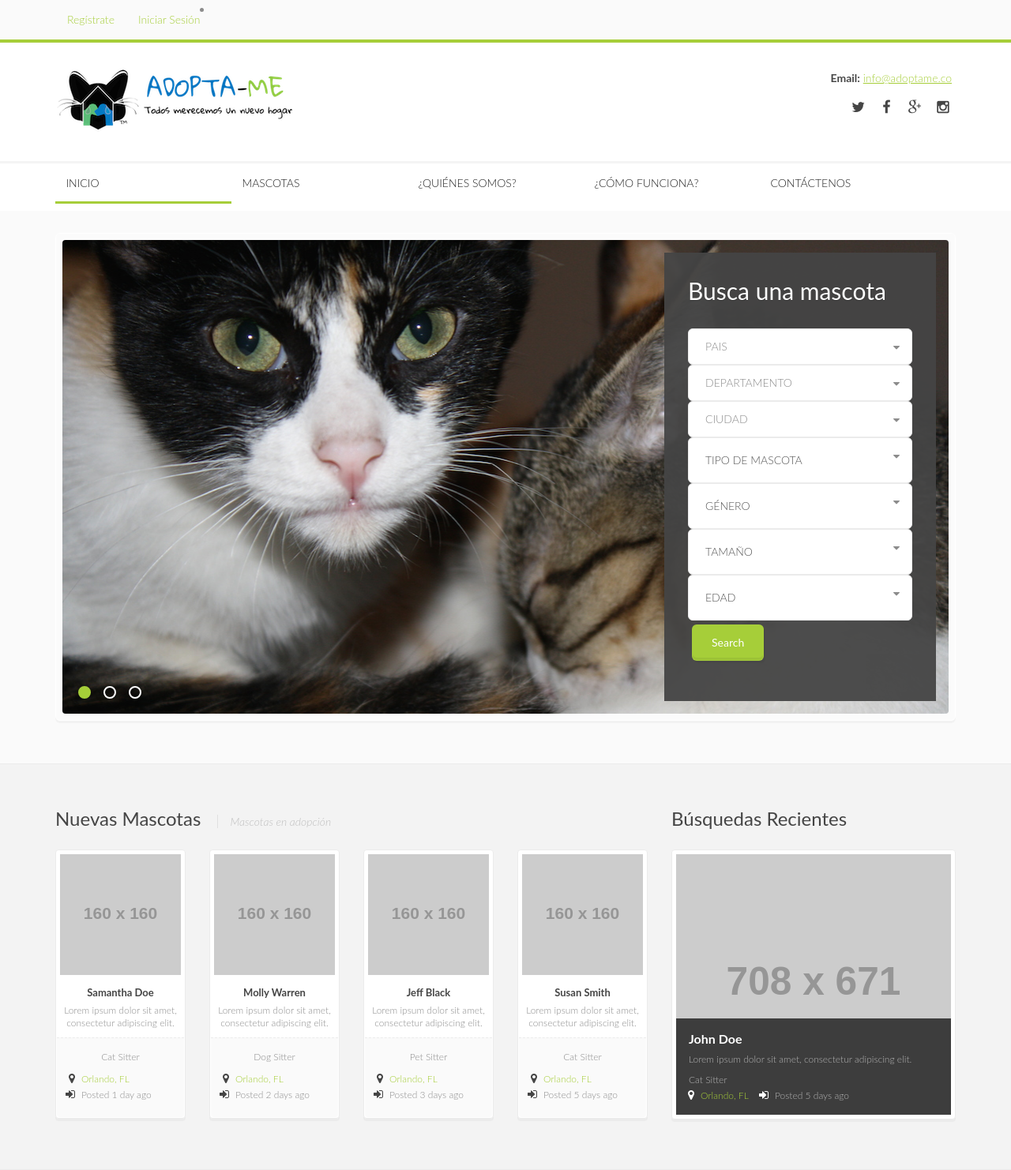
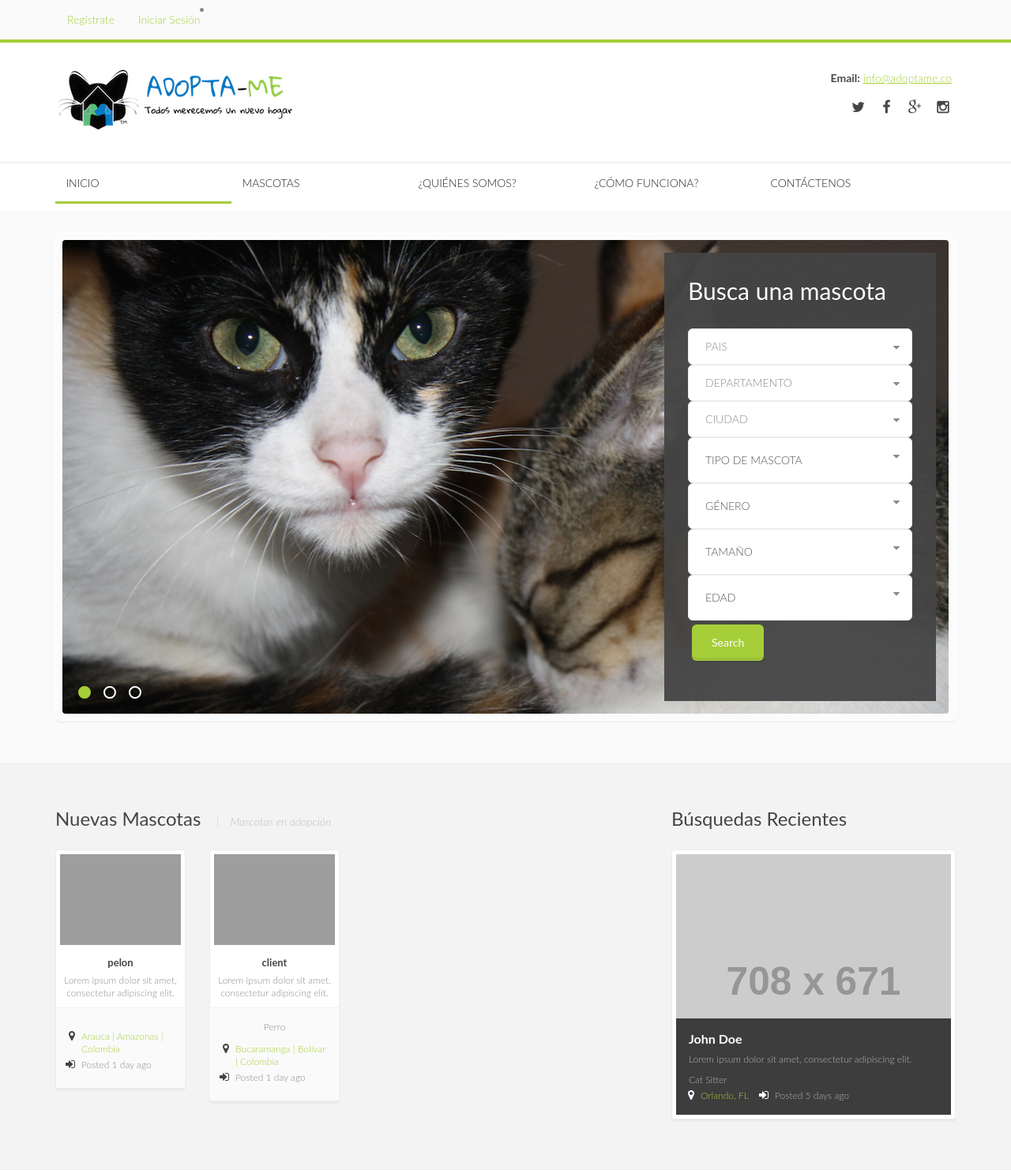
Before and after one commit to MumiRuiz/Adoptame-WebSite, a Rails app: page / in a window 1280 px wide. Shown: the top 1482 px of the page at 79% size. Run offline with Rails 7, Linux system fonts and the light colour scheme; data comes from the database, SQL or seed files in the repository; style sheets or scripts are compiled from the project's sources; some libraries are stand-ins or nearby versions; grey boxes are pictures that could not be loaded.

Commit message:
cambio de imagen

```diff
--- a/app/controllers/institutions_controller.rb
+++ b/app/controllers/institutions_controller.rb
@@ -5,6 +5,7 @@ class InstitutionsController < ApplicationController
   # GET /institutions.json
   def index
     @institutions = Institution.all
+    @pets = Institution.all.limit(3)
   end
 
   # GET /institutions/1
--- a/app/controllers/posts_controller.rb
+++ b/app/controllers/posts_controller.rb
@@ -6,6 +6,7 @@ class PostsController < ApplicationController
   # GET /posts.json
   def index
     @posts = Post.all
+    @pets = Pet.all.limit(4)
   end
 
   # GET /posts/1
--- a/app/views/institutions/index.html.erb
+++ b/app/views/institutions/index.html.erb
@@ -62,8 +62,9 @@
 
 
             <% @institutions.each do |institution| %>
+
               <li class="job_listing">
-                <a href="#">
+               <%= link_to institution_path(institution) do %>
                   <img src="http://placehold.it/58x58" alt="" class="company_logo">
                   <div class="position">
                     <h3><%= institution.name %></h3>
--- a/app/views/pets/index.html.erb
+++ b/app/views/pets/index.html.erb
@@ -27,7 +27,7 @@
             <li class="team-item col-md-3">
               <div class="team-item-inner">
                 <figure class="team-thumb">
-                 <%= image_tag pet.photo.url(:small) %>
+                 <%= image_tag pet.photo.url(:thumb) %>
 
                   <div class="overlay"></div>
 
--- a/app/views/posts/index.html.erb
+++ b/app/views/posts/index.html.erb
@@ -163,83 +163,35 @@
               <div class="col-md-8">
                 <h2 class="with-subtitle" data-animation="fadeInUp" data-animation-delay="0">Nuevas Mascotas <small data-animation="fadeInUp" data-animation-delay="100">Mascotas en adopción</small></h2>
                 <div class="row">
+
+                  <% @pets.each do |pet| %>
                   <div class="col-xs-6 col-sm-3 col-md-3" data-animation="fadeInLeft" data-animation-delay="0">
                     <div class="job-listing-box">
+                      <%= link_to pet_path(pet) do %>
+                      <figure class="job-listing-img">
 
-                      <figure class="job-listing-img">
-                        <a href="job-profile.html"><img src="http://placehold.it/160x160" alt=""></a>
+                         <%= image_tag pet.photo.url(:thumb) %>
                       </figure>
                       <div class="job-listing-body">
-                        <h4 class="name"><a href="job-profile.html">Samantha Doe</a></h4>
+                        <h4 class="name"><a href="job-profile.html"><%= pet.name %></a></h4>
                         <p>Lorem ipsum dolor sit amet, consectetur adipiscing elit.</p>
                       </div>
                       <footer class="job-listing-footer">
                         <ul class="meta">
-                          <li class="category">Cat Sitter</li>
-                          <li class="location"><a href="#">Orlando, FL</a></li>
+                          <li class="category"><%= pet.kind %></li>
+                          <li class="location"><a href="#">  <%=pet.city %> |  <%= pet.region %> |   <%= pet.country %></a></li>
                           <li class="date">Posted 1 day ago</li>
                         </ul>
                       </footer>
+                      <% end %>
                     </div>
                   </div>
-                  <div class="col-xs-6 col-sm-3 col-md-3" data-animation="fadeInLeft" data-animation-delay="200">
-                    <div class="job-listing-box">
-                      <figure class="job-listing-img">
-                        <a href="job-profile.html"><img src="http://placehold.it/160x160" alt=""></a>
-                      </figure>
-                      <div class="job-listing-body">
-                        <h4 class="name"><a href="job-profile.html">Molly Warren</a></h4>
-                        <p>Lorem ipsum dolor sit amet, consectetur adipiscing elit.</p>
-                      </div>
-                      <footer class="job-listing-footer">
-                        <ul class="meta">
-                          <li class="category">Dog Sitter</li>
-                          <li class="location"><a href="#">Orlando, FL</a></li>
-                          <li class="date">Posted 2 days ago</li>
-                        </ul>
-                      </footer>
-                    </div>
-                  </div>
+                <%end%>
 
                   <div class="clearfix visible-xs"></div>
                   <div class="spacer visible-xs"></div>
 
-                  <div class="col-xs-6 col-sm-3 col-md-3" data-animation="fadeInLeft" data-animation-delay="400">
-                    <div class="job-listing-box">
-                      <figure class="job-listing-img">
-                        <a href="job-profile.html"><img src="http://placehold.it/160x160" alt=""></a>
-                      </figure>
-                      <div class="job-listing-body">
-                        <h4 class="name"><a href="job-profile.html">Jeff Black</a></h4>
-                        <p>Lorem ipsum dolor sit amet, consectetur adipiscing elit.</p>
-                      </div>
-                      <footer class="job-listing-footer">
-                        <ul class="meta">
-                          <li class="category">Pet Sitter</li>
-                          <li class="location"><a href="#">Orlando, FL</a></li>
-                          <li class="date">Posted 3 days ago</li>
-                        </ul>
-                      </footer>
-                    </div>
-                  </div>
-                  <div class="col-xs-6 col-sm-3 col-md-3" data-animation="fadeInLeft" data-animation-delay="600">
-                    <div class="job-listing-box">
-                      <figure class="job-listing-img">
-                        <a href="job-profile.html"><img src="http://placehold.it/160x160" alt=""></a>
-                      </figure>
-                      <div class="job-listing-body">
-                        <h4 class="name"><a href="job-profile.html">Susan Smith</a></h4>
-                        <p>Lorem ipsum dolor sit amet, consectetur adipiscing elit.</p>
-                      </div>
-                      <footer class="job-listing-footer">
-                        <ul class="meta">
-                          <li class="category">Cat Sitter</li>
-                          <li class="location"><a href="#">Orlando, FL</a></li>
-                          <li class="date">Posted 5 days ago</li>
-                        </ul>
-                      </footer>
-                    </div>
-                  </div>
+
                 </div>
               </div>
               <div class="col-md-4" data-animation="fadeInRight" data-animation-delay="0">
@@ -265,42 +217,8 @@
                       </footer>
                     </div>
                   </div>
-                  <div class="job-listing-box featured">
-                    <figure class="job-listing-img">
-                      <a href="job-profile.html"><img src="http://placehold.it/708x671" alt=""></a>
-                    </figure>
-                    <div class="job-listing-holder">
-                      <div class="job-listing-body">
-                        <h4 class="name"><a href="job-profile.html">John Doe</a></h4>
-                        <p>Lorem ipsum dolor sit amet, consectetur adipiscing elit.</p>
-                      </div>
-                      <footer class="job-listing-footer">
-                        <ul class="meta">
-                          <li class="category">Cat Sitter</li>
-                          <li class="location"><a href="#">Orlando, FL</a></li>
-                          <li class="date">Posted 5 days ago</li>
-                        </ul>
-                      </footer>
-                    </div>
-                  </div>
-                  <div class="job-listing-box featured">
-                    <figure class="job-listing-img">
-                      <a href="job-profile.html"><img src="http://placehold.it/708x671" alt=""></a>
-                    </figure>
-                    <div class="job-listing-holder">
-                      <div class="job-listing-body">
-                        <h4 class="name"><a href="job-profile.html">John Doe</a></h4>
-                        <p>Lorem ipsum dolor sit amet, consectetur adipiscing elit.</p>
-                      </div>
-                      <footer class="job-listing-footer">
-                        <ul class="meta">
-                          <li class="category">Cat Sitter</li>
-                          <li class="location"><a href="#">Orlando, FL</a></li>
-                          <li class="date">Posted 5 days ago</li>
-                        </ul>
-                      </footer>
-                    </div>
-                  </div>
+
+
                 </div>
                 <!-- Featured Listings / End -->
 
```
Also changed, not shown: other parts of app/views/institutions/index.html.erb (+1 -1 lines), 1 other file.
